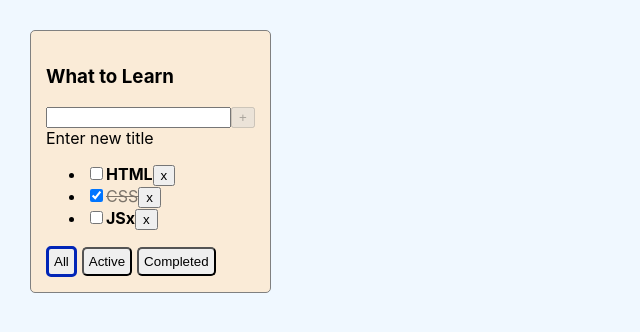
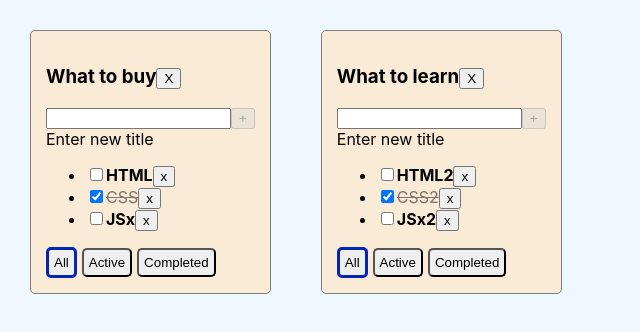
Before and after one commit to theRoodi/trellio, a React (Create React App) app: page / in a window 1280 px wide. Shown: the top 332 px of the page, without its empty margins (0-640 px from the left). Built offline with nearby package versions, Linux system fonts and the light colour scheme.

Commit message:
5 lesson

```diff
--- a/src/App.tsx
+++ b/src/App.tsx
@@ -1,6 +1,6 @@
 import React, {useState} from 'react';
 import './App.css';
-import {Todolist} from './Todolist';
+import {FilterType, Todolist} from './Todolist';
 
 
 export type TaskType = {
@@ -9,55 +9,96 @@ export type TaskType = {
     title: string
 }
 
+type TodolistsType = {
+    id: string
+    title: string
+    filter: FilterType
+}
+
+
 function App() {
 
+    const todoId1 = crypto.randomUUID()
+    const todoId2 = crypto.randomUUID()
 
-    const [tasks, setTasks] = useState<Array<TaskType>>([
-        {id: crypto.randomUUID(), isDone: false, title: 'HTML'},
-        {id: crypto.randomUUID(), isDone: true, title: 'CSS'},
-        {id: crypto.randomUUID(), isDone: false, title: 'JSx'}
+    const [todolists, setTodolists] = useState<TodolistsType[]>([
+        {id: todoId1, title: 'What to buy', filter: 'all'},
+        {id: todoId2, title: 'What to learn', filter: 'all'},
     ])
 
-    const title = 'Learn'
 
-    const removeTask = (taskId: string) => {
-        setTasks(tasks.filter(task => task.id !== taskId))
+    const [tasks, setTasks] = useState({
+        [todoId1]: [
+            {id: crypto.randomUUID(), isDone: false, title: 'HTML'},
+            {id: crypto.randomUUID(), isDone: true, title: 'CSS'},
+            {id: crypto.randomUUID(), isDone: false, title: 'JSx'}
+        ],
+        [todoId2]: [
+            {id: crypto.randomUUID(), isDone: false, title: 'HTML2'},
+            {id: crypto.randomUUID(), isDone: true, title: 'CSS2'},
+            {id: crypto.randomUUID(), isDone: false, title: 'JSx2'}
+        ]
+    })
+
+    const removeTask = (todoId: string, taskId: string) => {
+        setTasks({
+            ...tasks,
+            [todoId]: tasks[todoId].filter(t => t.id != taskId)
+        })
     }
 
-    const addTask = (title: string) => {
+    const addTask = (todoId: string, title: string) => {
         const newTaskId = crypto.randomUUID()
         const newTask: TaskType = {
             id: newTaskId,
             title: title,
             isDone: false
         }
-        setTasks([...tasks, newTask])
+        setTasks({
+            ...tasks,
+            [todoId]: [...tasks[todoId], newTask]
+        })
     }
 
-    const changeTaskStatus = (taskId: string, status: boolean) => {
-        const updatedTasks: Array<TaskType> = tasks.map(task => task.id === taskId
-            ? {...task, isDone: status}
-            : task
-        )
-        setTasks(updatedTasks)
+    const changeTaskStatus = (todoId: string, taskId: string, isDone: boolean) => {
+
+        setTasks({
+            ...tasks,
+            [todoId]: tasks[todoId].map(t => t.id === taskId
+                ? {...t, isDone}
+                : t)
+        })
     }
 
-    const changeTaskTitle = (taskId: string, title: string) => {
-        const updatedTasks: Array<TaskType> = tasks.map(task => task.id === taskId
-            ? {...task, title}
-            : task
+    const changeTodolists = (todoId: string, filter: FilterType) => {
+        setTodolists(
+            todolists.map(el => el.id === todoId ? {...el, filter} : el)
         )
-        setTasks(updatedTasks)
     }
+
+
+    const removeTodo = (todoId: string) => {
+        setTodolists(todolists.filter(t => t.id !== todoId))
+        delete tasks[todoId]
+    }
+
+    console.log(tasks)
+    const lists = todolists.map(i => (
+        <Todolist key={i.id}
+                  id={i.id}
+                  title={i.title}
+                  tasks={tasks[i.id]}
+                  filter={i.filter}
+                  removeTask={removeTask}
+                  addTask={addTask}
+                  changeTaskStatus={changeTaskStatus}
+                  changeTodolists={changeTodolists}
+                  removeTodo={removeTodo}/>
+    ))
 
     return (
         <div className="App">
-            <Todolist title={title}
-                      tasks={tasks}
-                      removeTask={removeTask}
-                      addTask={addTask}
-                      changeTaskStatus={changeTaskStatus}
-                      changeTaskTitle={changeTaskTitle}/>
+            {lists}
         </div>
     );
 }
--- a/src/Todolist.tsx
+++ b/src/Todolist.tsx
@@ -1,22 +1,28 @@
 import React, {ChangeEvent, KeyboardEvent, useState} from 'react';
 import {TaskType} from './App';
 
-type FilterType = 'all' | 'completed' | 'active'
+export type FilterType = 'all' | 'completed' | 'active'
 
 type Props = {
+    id: string
     title: string
     tasks: Array<TaskType>
-    removeTask: (taskId: string) => void
-    addTask: (title: string) => void
-    changeTaskStatus: (taskId: string, status: boolean) => void
-    changeTaskTitle: (taskId: string, title: string) => void
+    filter: FilterType
+    removeTask: (todoId: string, taskId: string) => void
+    addTask: (todoId: string, title: string) => void
+    changeTaskStatus: (todoId: string, taskId: string, status: boolean) => void
+    changeTodolists: (todoId: string, filter: FilterType) => void
+    removeTodo: (todoId: string) => void
 }
 
 export const Todolist = (props: Props) => {
 
 
-    const {title, tasks, removeTask, addTask, changeTaskStatus, changeTaskTitle} = props
-    const [filter, setFilter] = useState<FilterType>('all')
+    const {
+        id, title, tasks, filter,
+        removeTask, addTask, changeTaskStatus, changeTodolists,
+        removeTodo
+    } = props
     const [taskTitle, setTaskTitle] = useState('')
     const [inputError, setInputError] = useState(false)
     const [toggle, setToggle] = useState(false)
@@ -35,7 +41,7 @@ export const Todolist = (props: Props) => {
     const filteredTasks: Array<TaskType> = getFilteredTasks(tasks, filter)
 
     const changeFilter = (nextFilterValue: FilterType) => {
-        setFilter(nextFilterValue)
+        changeTodolists(id, nextFilterValue)
     }
 
     const onChangeTitle = (e: ChangeEvent<HTMLInputElement>) => {
@@ -43,11 +49,15 @@ export const Todolist = (props: Props) => {
         setTaskTitle(e.currentTarget.value)
     }
 
+    const deleteTodoHandler = () => {
+        removeTodo(id)
+    }
+
 
     const onAddTask = () => {
         const trimmedTitle = taskTitle.trim()
         if (trimmedTitle) {
-            addTask(taskTitle)
+            addTask(id, taskTitle)
         } else {
             setInputError(true)
         }
@@ -65,14 +75,10 @@ export const Todolist = (props: Props) => {
 
     const listItems: Array<JSX.Element> = filteredTasks.map(task => {
             const onClickRemoveItem = () => {
-                removeTask(task.id)
+                removeTask(id, task.id)
             }
             const onChangeTaskStatus = (e: ChangeEvent<HTMLInputElement>) => {
-                changeTaskStatus(task.id, e.currentTarget.checked)
-            }
-
-            const onChangeNewTitle = (e: ChangeEvent<HTMLInputElement>) => {
-                changeTaskTitle(task.id, e.currentTarget.title)
+                changeTaskStatus(id, task.id, e.currentTarget.checked)
             }
 
             const toggleTitle = () => {
@@ -102,7 +108,11 @@ export const Todolist = (props: Props) => {
 
     return (
         <div className="todolist">
-            <h3>What to {title}</h3>
+            <h3>
+                {title}
+                <button onClick={deleteTodoHandler}>X</button>
+            </h3>
+
             <div>
                 <input value={taskTitle} onChange={onChangeTitle}
                        onKeyDown={onKeyDownAddTask}
```
